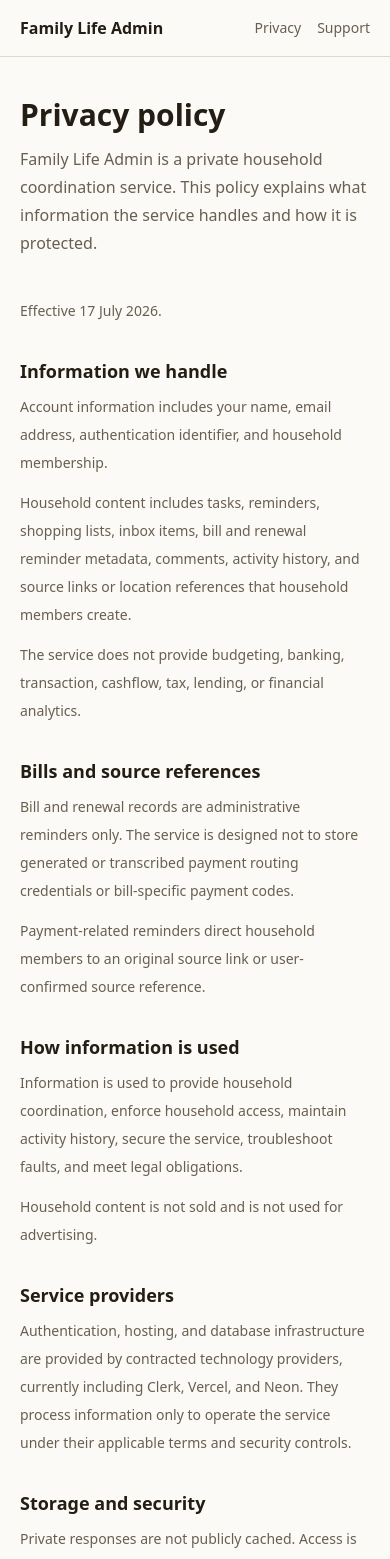
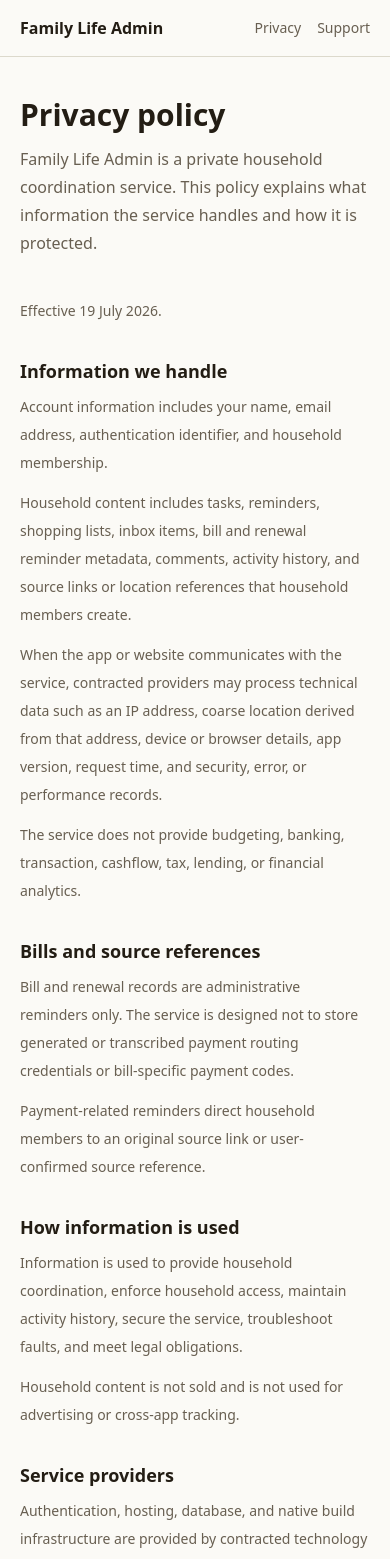
Before and after one commit to LatinMaestro/Life-Admin, a Next.js app: page /privacy in a window 390 px wide. Shown: the top 1559 px of the page. Built offline with nearby package versions, Linux system fonts and the light colour scheme.

Commit message:
Reconcile provider privacy and Android release evidence (#85)
* docs: disclose production provider technical data

* docs: record Android release build evidence

* docs: reconcile production provider disclosures

* docs: update mobile store handoff

```diff
--- a/src/app/(public)/privacy/page.tsx
+++ b/src/app/(public)/privacy/page.tsx
@@ -15,10 +15,11 @@ export default function PrivacyPage() {
       title="Privacy policy"
       description="Family Life Admin is a private household coordination service. This policy explains what information the service handles and how it is protected."
     >
-      <p className="text-muted-foreground">Effective 17 July 2026.</p>
+      <p className="text-muted-foreground">Effective 19 July 2026.</p>
       <PolicySection title="Information we handle">
         <p>Account information includes your name, email address, authentication identifier, and household membership.</p>
         <p>Household content includes tasks, reminders, shopping lists, inbox items, bill and renewal reminder metadata, comments, activity history, and source links or location references that household members create.</p>
+        <p>When the app or website communicates with the service, contracted providers may process technical data such as an IP address, coarse location derived from that address, device or browser details, app version, request time, and security, error, or performance records.</p>
         <p>The service does not provide budgeting, banking, transaction, cashflow, tax, lending, or financial analytics.</p>
       </PolicySection>
       <PolicySection title="Bills and source references">
@@ -27,17 +28,20 @@ export default function PrivacyPage() {
       </PolicySection>
       <PolicySection title="How information is used">
         <p>Information is used to provide household coordination, enforce household access, maintain activity history, secure the service, troubleshoot faults, and meet legal obligations.</p>
-        <p>Household content is not sold and is not used for advertising.</p>
+        <p>Household content is not sold and is not used for advertising or cross-app tracking.</p>
       </PolicySection>
       <PolicySection title="Service providers">
-        <p>Authentication, hosting, and database infrastructure are provided by contracted technology providers, currently including Clerk, Vercel, and Neon. They process information only to operate the service under their applicable terms and security controls.</p>
+        <p>Authentication, hosting, database, and native build infrastructure are provided by contracted technology providers, currently including Clerk, Vercel, Neon, and Expo. They process information only to operate the service under their applicable terms and security controls.</p>
+        <p>The current release does not use advertising, analytics, crash-reporting, push-notification, file-upload, or over-the-air update services.</p>
       </PolicySection>
       <PolicySection title="Storage and security">
         <p>Private responses are not publicly cached. Access is checked against active household membership. Sensitive server credentials are kept outside application source code.</p>
+        <p>Information is encrypted in transit. Contracted providers apply their own encryption, access, backup, and operational logging controls.</p>
         <p>No internet service can guarantee absolute security. Report suspected unauthorized access promptly through the support contact.</p>
       </PolicySection>
       <PolicySection title="Retention and deletion">
         <p>Account information is retained while an account is active. When an account is deleted, sign-in access is removed and personal profile and membership information is anonymized. Household records contributed to a shared workspace may remain as operational history under a non-identifying former-member label.</p>
+        <p>Operational logs and provider backups may remain for limited periods after deletion and are then deleted or isolated under provider retention schedules and legal obligations.</p>
         <p>A sole household administrator must appoint another administrator before deleting their account so the remaining household is not locked out.</p>
       </PolicySection>
       <PolicySection title="Your choices">
```
Also changed, not shown: 3 other files (tests, documents, lock files or other folders).
